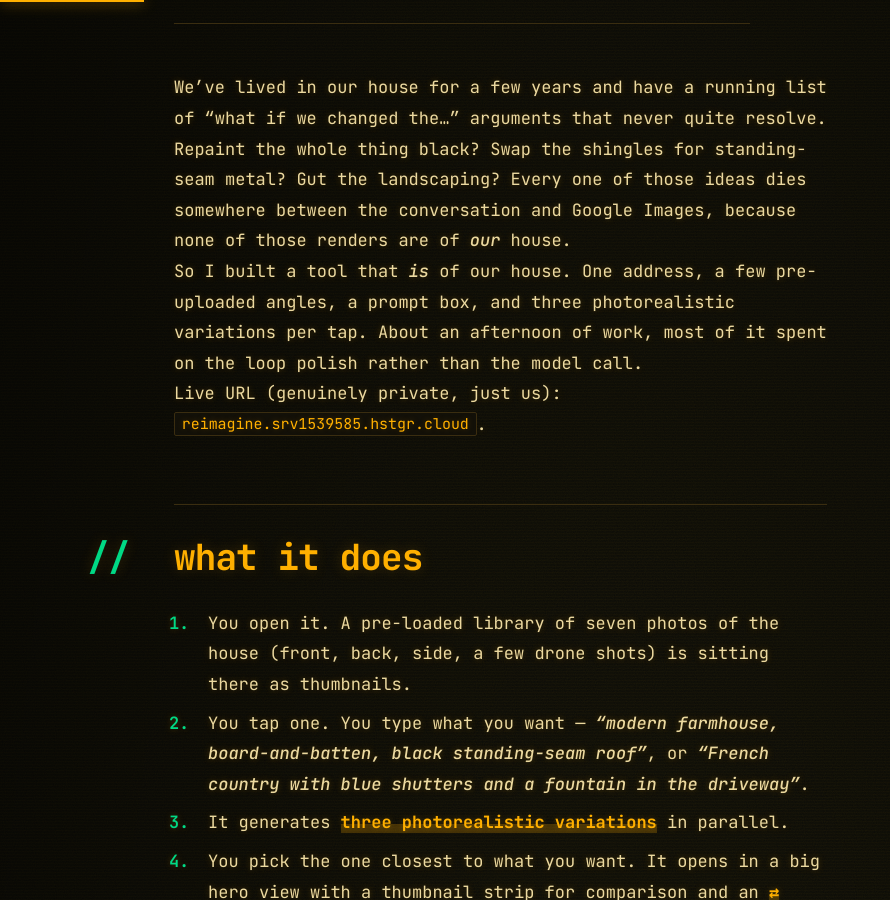
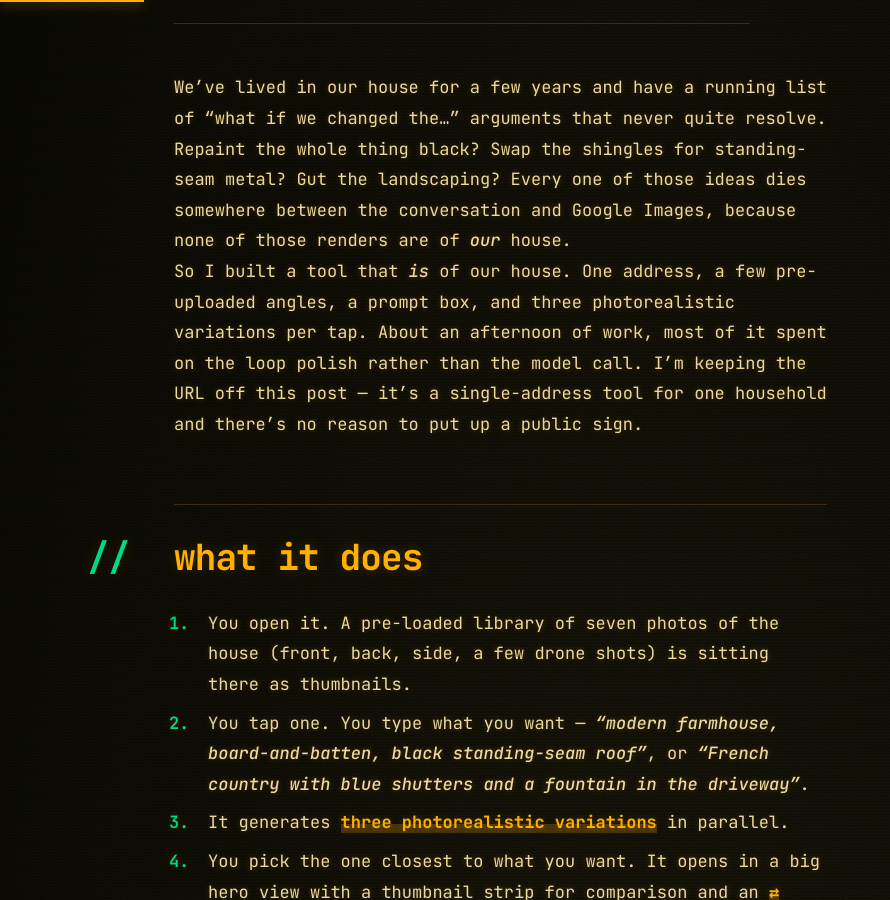
Before and after one commit to kunalkhosla/blogs, a Jekyll site: the page built from _posts/2026-04-20-home-reimagine.md, in a window 1280 px wide and 900 px high, scrolled down 697 px. Shown: the whole window, without its empty margins (0-890 px from the left). Built offline with Jekyll 4.4.1, drawn with Linux system fonts in a browser that asks for light colours; some web fonts are replaced.

Commit message:
Scrub live tool URL from published post

```diff
--- a/_posts/2026-04-20-home-reimagine.md
+++ b/_posts/2026-04-20-home-reimagine.md
@@ -9,9 +9,7 @@ excerpt_override: "How one afternoon, Gemini 2.5 Flash Image, Next.js, and a Hos
 
 We've lived in our house for a few years and have a running list of "what if we changed the…" arguments that never quite resolve. Repaint the whole thing black? Swap the shingles for standing-seam metal? Gut the landscaping? Every one of those ideas dies somewhere between the conversation and Google Images, because none of those renders are of *our* house.
 
-So I built a tool that *is* of our house. One address, a few pre-uploaded angles, a prompt box, and three photorealistic variations per tap. About an afternoon of work, most of it spent on the loop polish rather than the model call.
-
-Live URL (genuinely private, just us): `reimagine.srv1539585.hstgr.cloud`.
+So I built a tool that *is* of our house. One address, a few pre-uploaded angles, a prompt box, and three photorealistic variations per tap. About an afternoon of work, most of it spent on the loop polish rather than the model call. I'm keeping the URL off this post — it's a single-address tool for one household and there's no reason to put up a public sign.
 
 ## What it does
 
```
